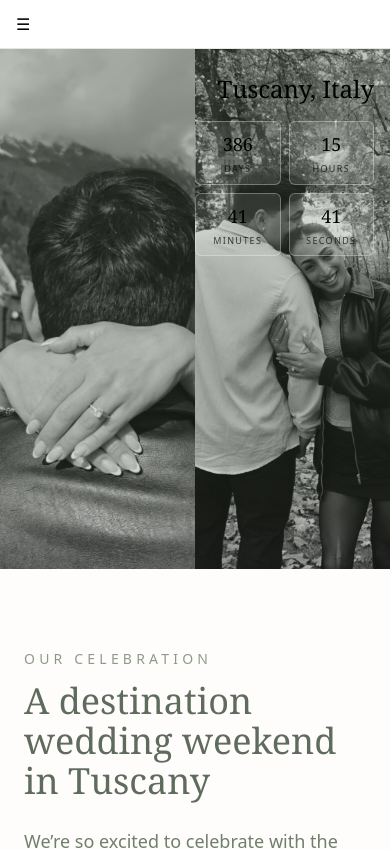
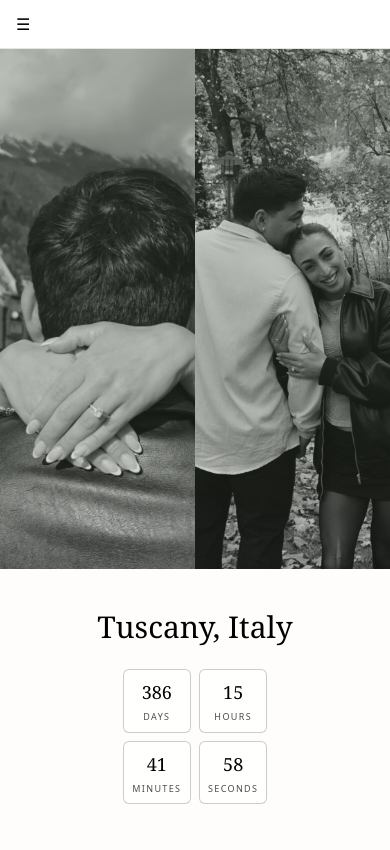
Before and after one commit to riverawedding/rivera-wedding-site, a Next.js app: page / in a window 390 px wide. Shown: the top 850 px of the page. Built offline with nearby package versions, Linux system fonts and the light colour scheme.

Commit message:
Improve mobile header and hero layout

```diff
--- a/app/page.tsx
+++ b/app/page.tsx
@@ -679,44 +679,44 @@ React.useEffect(() => {
 <img
   src="/header-left.jpg"
   alt="Left hero image"
-    className="h-full w-full object-cover object-center"
-  />
+className="h-full w-full object-cover object-top"/>
 <img
   src="/header-right.jpg"
   alt="Right hero image"
-    className="h-full w-full object-cover object-center"
-  />
-</div>
+className="h-full w-full object-cover object-top"/></div>
   <div className="absolute inset-0 bg-[linear-gradient(rgba(88,105,82,0.30),rgba(88,105,82,0.18))]" />
 
-<div className="relative w-full px-4 py-12 md:px-10 md:py-32">
-  <div className="absolute right-4 top-6 w-[calc(50%-1rem)] max-w-md text-right md:right-[calc(50%+1.5rem)] md:top-10">
-    <p className="mb-4 text-2xl font-serif text-black md:text-4xl">
+</section>
+<section className="mx-auto max-w-5xl px-6 py-10">
+  <div className="text-center">
+    <p className="text-3xl font-serif text-black md:text-4xl">
       Tuscany, Italy
     </p>
 
-    <div className="grid grid-cols-2 gap-2 md:grid-cols-4"> <div className="rounded-md border border-white/30 bg-white/10 px-2 py-2 text-center">
+    <div className="mt-6 flex justify-center">
+      <div className="grid grid-cols-2 gap-2 md:grid-cols-4">
+        <div className="rounded-md border border-black/20 bg-white/70 px-2 py-2 text-center">
           <p className="text-lg font-serif text-black md:text-2xl">{timeLeft.days}</p>
           <p className="mt-1 text-[9px] uppercase tracking-[0.15em] text-black/70">Days</p>
         </div>
-  <div className="rounded-md border border-white/30 bg-white/10 px-2 py-2 text-center">
+        <div className="rounded-md border border-black/20 bg-white/70 px-2 py-2 text-center">
           <p className="text-lg font-serif text-black md:text-2xl">{timeLeft.hours}</p>
           <p className="mt-1 text-[9px] uppercase tracking-[0.15em] text-black/70">Hours</p>
         </div>
-  <div className="rounded-md border border-white/30 bg-white/10 px-2 py-2 text-center">
+        <div className="rounded-md border border-black/20 bg-white/70 px-2 py-2 text-center">
           <p className="text-lg font-serif text-black md:text-2xl">{timeLeft.minutes}</p>
           <p className="mt-1 text-[9px] uppercase tracking-[0.15em] text-black/70">Minutes</p>
         </div>
-  <div className="rounded-md border border-white/30 bg-white/10 px-2 py-2 text-center">
-    <p className="text-lg font-serif text-black md:text-2xl">{timeLeft.minutes}</p>
+        <div className="rounded-md border border-black/20 bg-white/70 px-2 py-2 text-center">
+          <p className="text-lg font-serif text-black md:text-2xl">{timeLeft.seconds}</p>
           <p className="mt-1 text-[9px] uppercase tracking-[0.15em] text-black/70">Seconds</p>
         </div>
       </div>
     </div>
   </div>
 </section>
-            <section className="mx-auto max-w-5xl px-6 py-20">
-              <div className="grid gap-10 md:grid-cols-2 md:items-center">
+
+<section className="mx-auto max-w-5xl px-6 py-20">              <div className="grid gap-10 md:grid-cols-2 md:items-center">
                 <div>
                   <p className="text-sm uppercase tracking-[0.3em] text-[#8D9A89]">
                     {t.celebrationTag}
```
Lines whose indentation alone changed are shown as unchanged.
